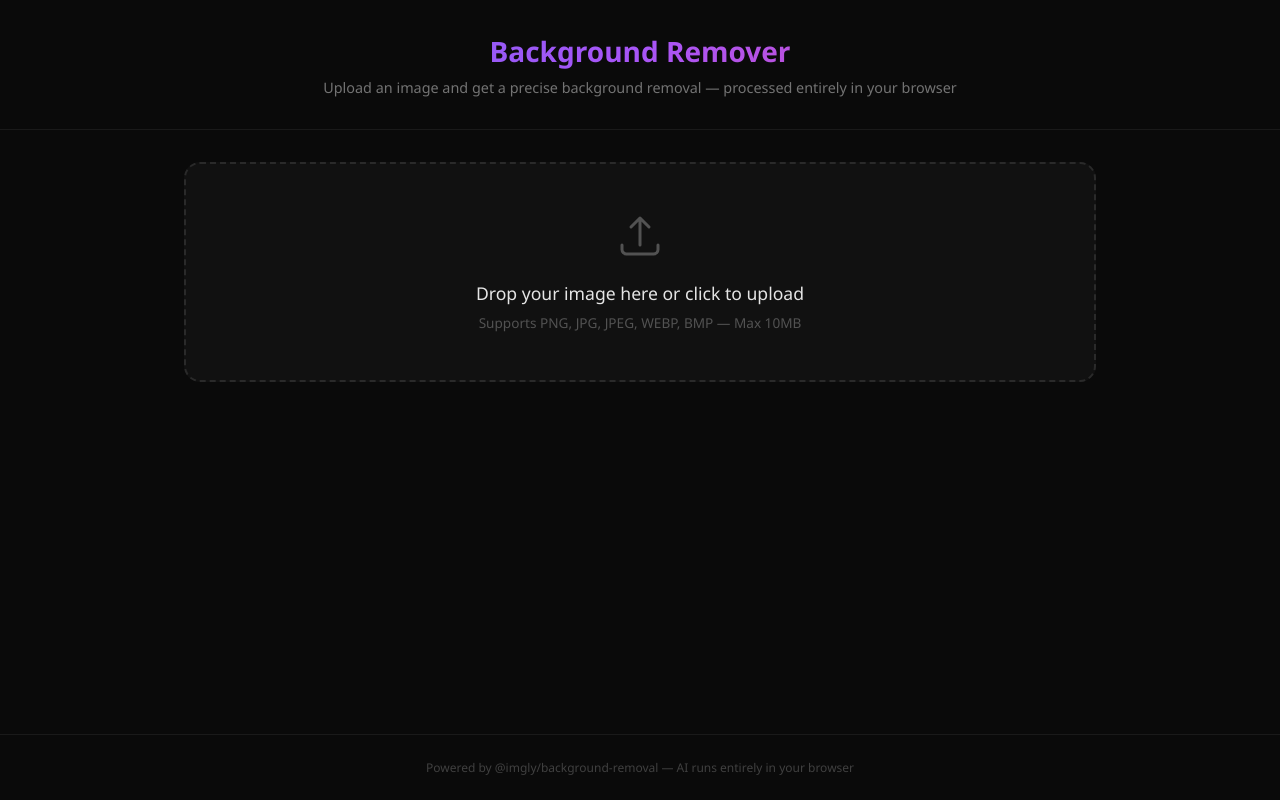
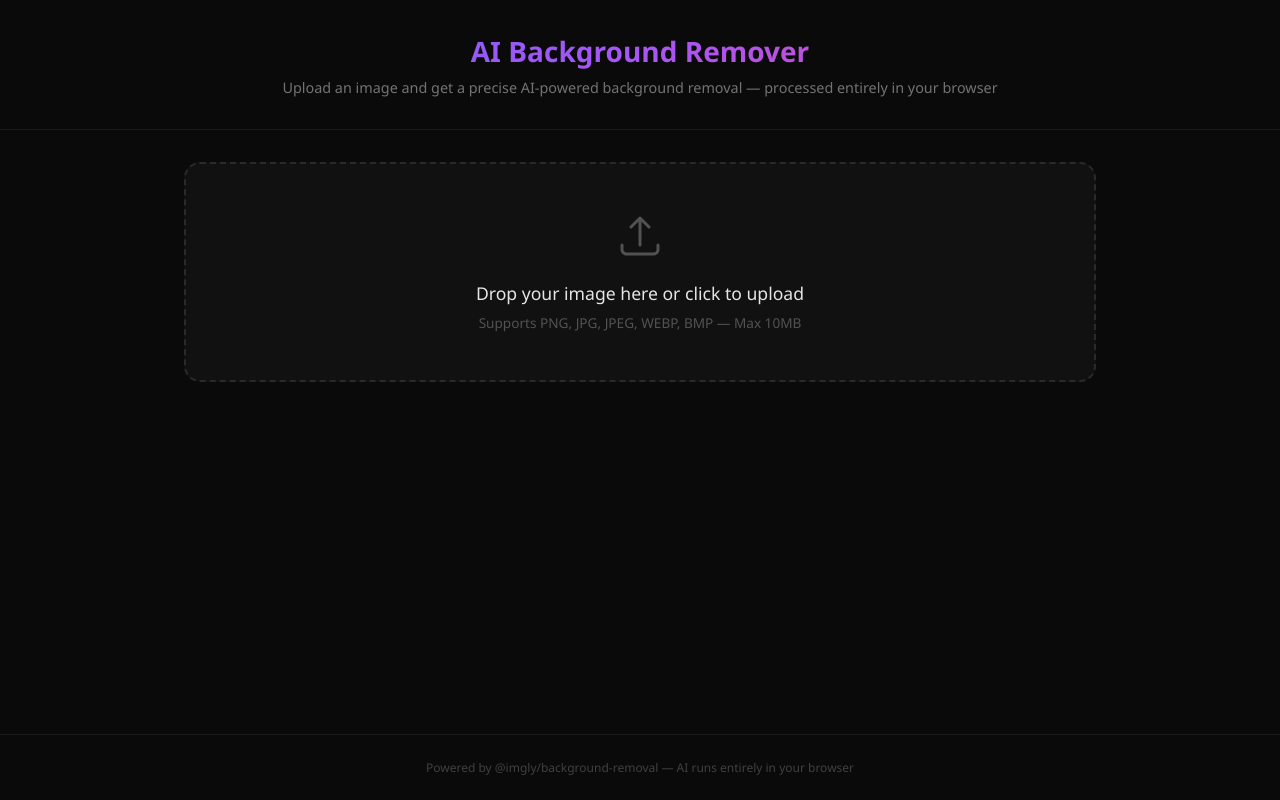
Before and after one commit to pasta-lover69/imgbckgrndrmvr, a plain HTML site: page public/index.html in a window 1280 px wide. Drawn offline with Linux system fonts and the light colour scheme.

Commit message:
image background remover using AI ya

```diff
--- a/public/index.html
+++ b/public/index.html
@@ -3,7 +3,7 @@
   <head>
     <meta charset="UTF-8" />
     <meta name="viewport" content="width=device-width, initial-scale=1.0" />
-    <title>Background Remover</title>
+    <title>AI Background Remover</title>
     <style>
       *,
       *::before,
@@ -293,10 +293,10 @@
   </head>
   <body>
     <header>
-      <h1>Background Remover</h1>
+      <h1>AI Background Remover</h1>
       <p>
-        Upload an image and get a precise background removal — processed
-        entirely in your browser
+        Upload an image and get a precise AI-powered background removal —
+        processed entirely in your browser
       </p>
     </header>
 
```
Also changed, not shown: README.md.
